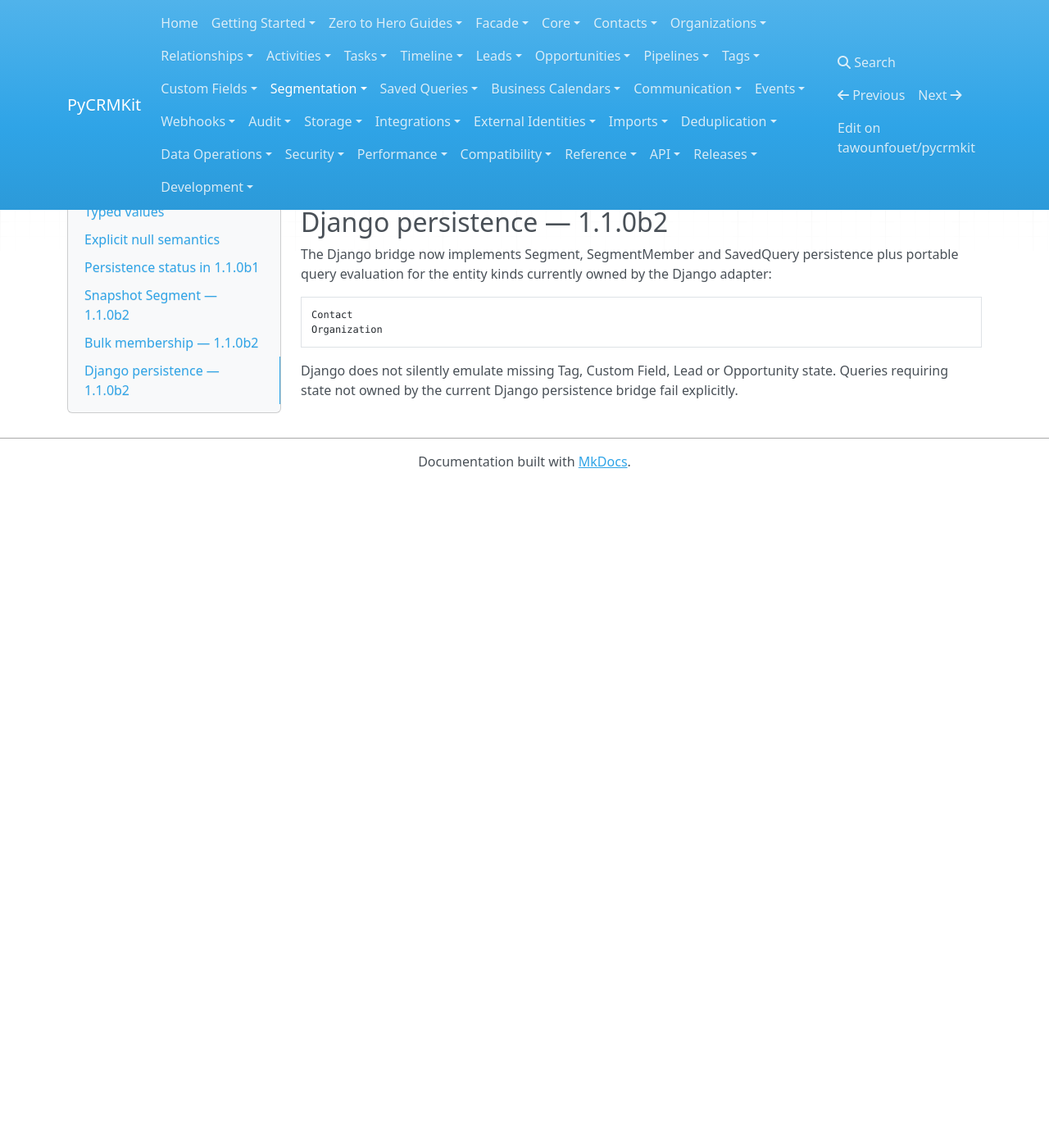
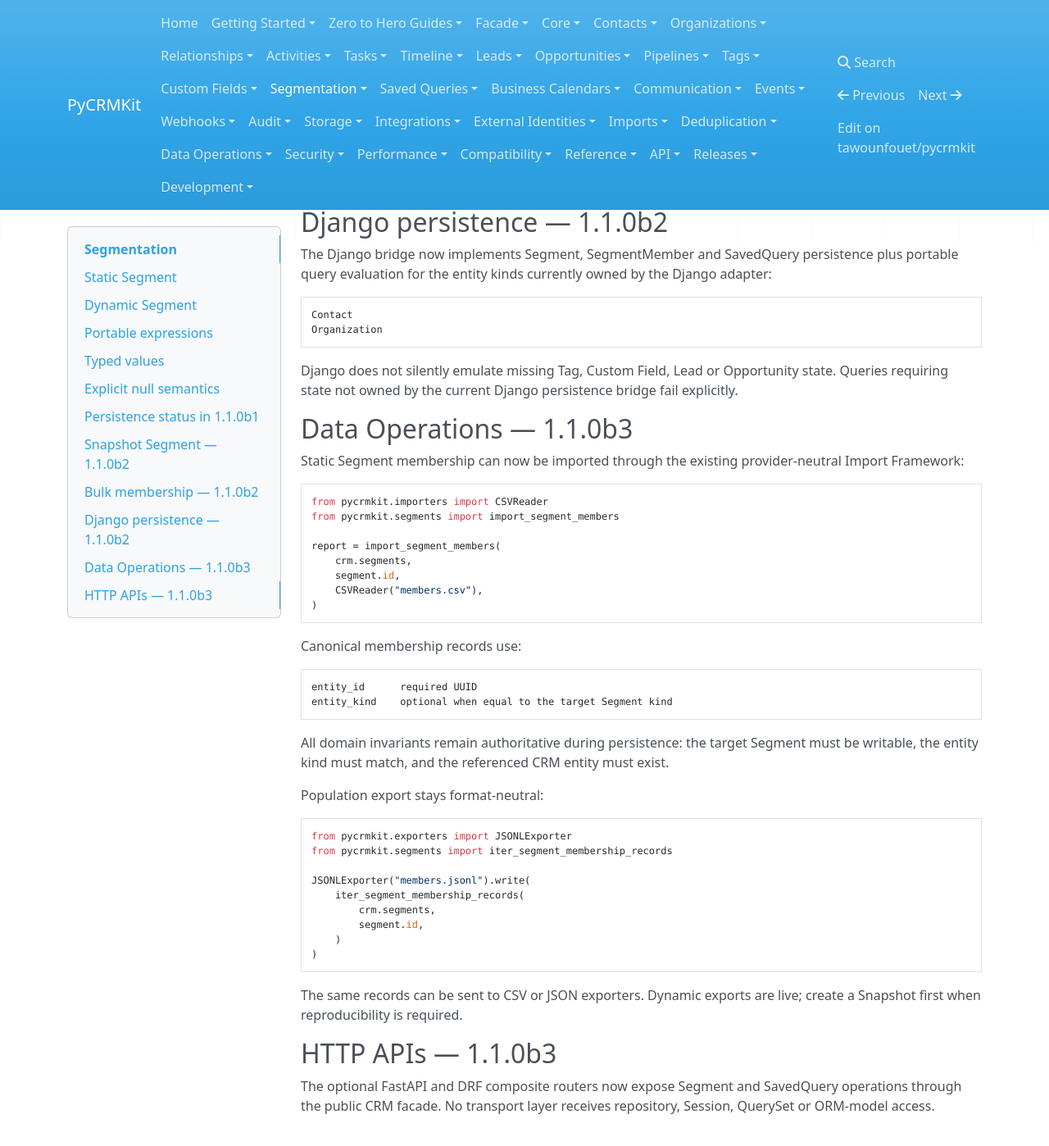
Before and after one commit to tawounfouet/pycrmkit, an MkDocs documentation site: the page built from docs/segments/index.md, in a window 1280 px wide and 1400 px high, scrolled down 4172 px. Shown: the whole window at 82% size. Built offline with MkDocs 1.6.1, drawn with Linux system fonts in a browser that asks for light colours; nearby versions of some CDN libraries; before the commit the page ends 4763 px from its top, so only the background shows below that.

Commit message:
docs(segments): document data operations and API integration

```diff
--- a/docs/segments/index.md
+++ b/docs/segments/index.md
@@ -238,3 +238,54 @@ Organization
 Django does not silently emulate missing Tag, Custom Field, Lead or Opportunity
 state. Queries requiring state not owned by the current Django persistence
 bridge fail explicitly.
+
+
+## Data Operations — 1.1.0b3
+
+Static Segment membership can now be imported through the existing
+provider-neutral Import Framework:
+
+~~~python
+from pycrmkit.importers import CSVReader
+from pycrmkit.segments import import_segment_members
+
+report = import_segment_members(
+    crm.segments,
+    segment.id,
+    CSVReader("members.csv"),
+)
+~~~
+
+Canonical membership records use:
+
+~~~text
+entity_id      required UUID
+entity_kind    optional when equal to the target Segment kind
+~~~
+
+All domain invariants remain authoritative during persistence: the target
+Segment must be writable, the entity kind must match, and the referenced CRM
+entity must exist.
+
+Population export stays format-neutral:
+
+~~~python
+from pycrmkit.exporters import JSONLExporter
+from pycrmkit.segments import iter_segment_membership_records
+
+JSONLExporter("members.jsonl").write(
+    iter_segment_membership_records(
+        crm.segments,
+        segment.id,
+    )
+)
+~~~
+
+The same records can be sent to CSV or JSON exporters. Dynamic exports are live;
+create a Snapshot first when reproducibility is required.
+
+## HTTP APIs — 1.1.0b3
+
+The optional FastAPI and DRF composite routers now expose Segment and SavedQuery
+operations through the public CRM facade. No transport layer receives
+repository, Session, QuerySet or ORM-model access.
```
